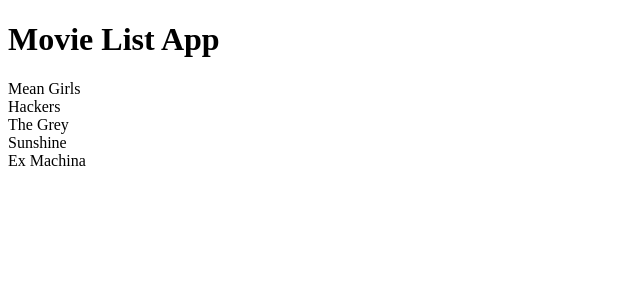
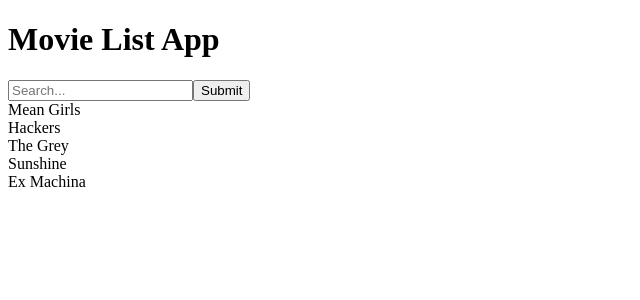
Before and after one commit to alletsz/hrsf110-movie_list_app, a React app: page / in a window 1280 px wide. Shown: the top 300 px of the page, without its empty margins (0-640 px from the left). Built offline with nearby package versions, Linux system fonts and the light colour scheme.

Commit message:
created a functional search bar

```diff
--- a/src/Movies.js
+++ /dev/null
@@ -1,9 +0,0 @@
-let movies = [
-  {title: 'Mean Girls'},
-  {title: 'Hackers'},
-  {title: 'The Grey'},
-  {title: 'Sunshine'},
-  {title: 'Ex Machina'},
-];
-
-export default movies
--- a/src/components/App.jsx
+++ b/src/components/App.jsx
@@ -1,19 +1,40 @@
 import React from 'react';
-import movies from '../Movies'
 import MovieList from './MovieList';
-
+import Search from './Search';
 
 class App extends React.Component {
   constructor(props){
     super(props)
     this.state = {
-      movies: movies,
+      movies: props.movies,
+      currentMovie: '',
+      search: ''
     }
+    this.handleSubmit = this.handleSubmit.bind(this);
+    this.handleSearchChange = this.handleSearchChange.bind(this);
+  }
+  handleSubmit(e){
+    var searchMovie = this.state.search;
+    var allMovies = this.state.movies;
+    allMovies.forEach(movie => {
+      let lowerCase = movie.title.toLowerCase()
+      console.log(lowerCase)
+      if(movie.title === searchMovie){
+        console.log('yay')
+        this.setState({movies:[movie]})
+      }
+    });
+    event.preventDefault();
+
+  }
+  handleSearchChange(e){
+    this.setState({search: e.target.value})
   }
   render() {
     return (
       <div>
         <h1>Movie List App</h1>
+        <Search movies={this.state.movies} handleSubmit={this.handleSubmit} handleSearchChange={this.handleSearchChange}/>
         <MovieList movies={this.state.movies} />
       </div>
     )
--- a/src/index.js
+++ b/src/index.js
@@ -2,8 +2,6 @@
 import React from 'react';
 import ReactDOM from 'react-dom';
 import App from './components/App.jsx';
-import movies from './Movies.js'
-
-
+import movies from './data/Movies'
 
 ReactDOM.render(<App movies={movies}/>,document.getElementById('app'))
```
Also changed, not shown: 1 other file (tests, documents, lock files or other folders).
